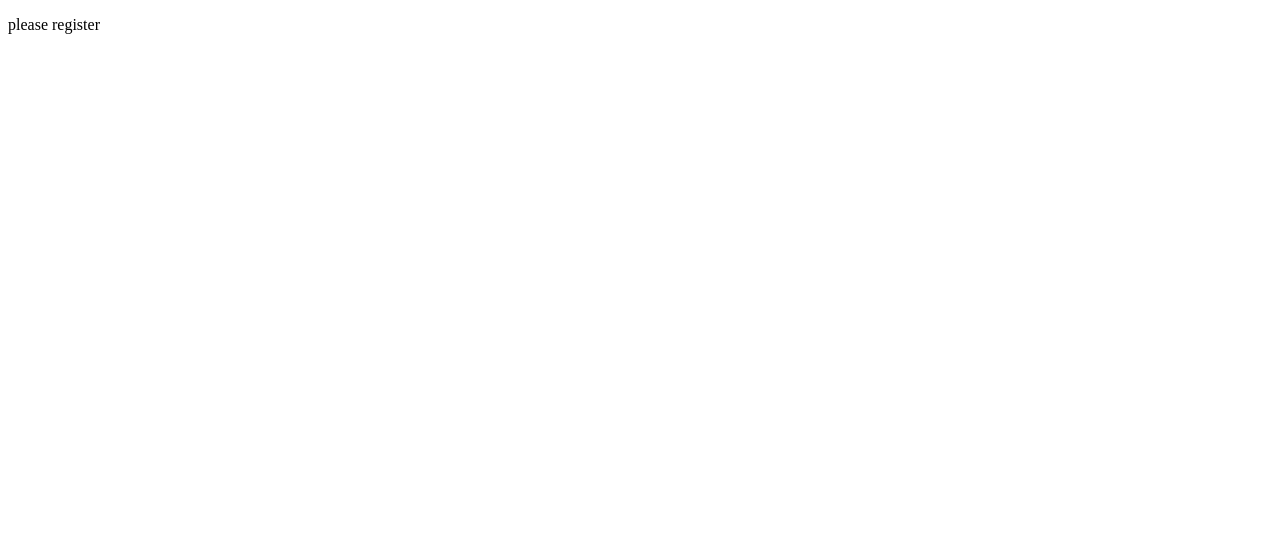
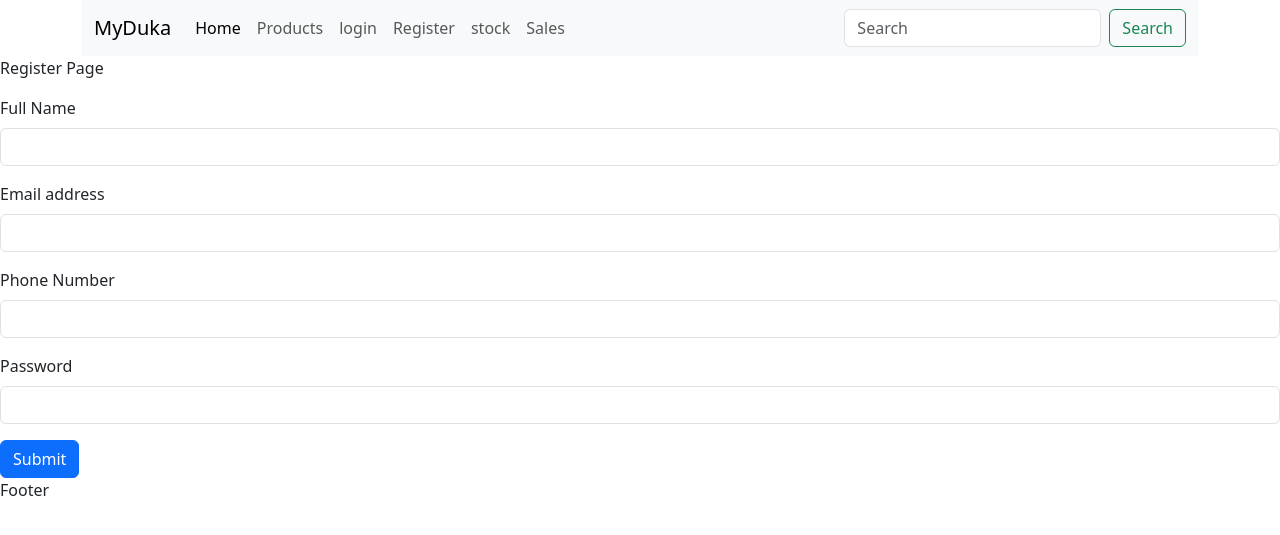
Before and after one commit to hillockmakori97-hue/my_duka, a Flask app: page /register in a window 1280 px wide. Before the commit the part shown is almost empty. Shown: the top 535 px of the page. Run offline with Flask 3, Linux system fonts and the light colour scheme; some libraries are stand-ins or nearby versions.

Commit message:
register

```diff
--- a/database.py
+++ b/database.py
@@ -121,7 +121,13 @@ def check_remaining_stock(pid):
 def delete_table(table_name):
     curr.execute(f'delete from {table_name}')
     conn.commit()
+def check_user_exists(email):
+    curr.execute('select * from users where email=%s',(email,))
+    user=curr.fetchone()
+    return user
 
-
+def create_user(user_details):
+    curr.execute('insert into users(full_name,email,phone_number,password)values(%s,%s,%s,%s)',user_details)
+    conn.commit()
 # class horse 2
 #
--- a/main.py
+++ b/main.py
@@ -1,9 +1,13 @@
-from flask import Flask,render_template,request,redirect,url_for
-from database import view_table,insert_products,insert_sales,insert_stock,check_remaining_stock
-
-
+from flask import Flask,render_template,request,redirect,url_for,flash
+from database import view_table,insert_products,insert_sales,insert_stock,check_remaining_stock,check_user_exists,create_user
+from flask_bcrypt import Bcrypt
+import os
 
 app= Flask(__name__)
+# bcrypt instance with flask app
+bcrypt=Bcrypt(app)
+
+app.secret_key=os.urandom(24)
 @app.route('/')
 def home():
     number=100
@@ -23,7 +27,7 @@ def add_products():
         selling_price=request.form['selling_price']
         new_product=(product_name,buying_price,selling_price)
         insert_products(new_product)
-        print('product added successfully')
+        flash('product added successfully','success')
     return redirect(url_for('products'))
 
 
@@ -43,7 +47,7 @@ def add_sales():
         remining_stock=int(check_remaining_stock(pid))
 
         if remining_stock<quantity:
-            print('Insufficient stock,add more')
+            flash('Insufficient stock,add more','danger')
     insert_sales(new_sale)
 
     return redirect(url_for('sales'))
@@ -56,8 +60,25 @@ def login():
     return render_template('login.html')
 
 
-@app.route('/register')
+@app.route('/register',methods=['GET','POST'])
 def register():
+    if request.method=='POST':
+        full_name=request.form['full_name']
+        email=request.form['email']
+        phone_no=request.form['phone_no']
+        password=request.form['password']
+
+        existing_user=check_user_exists(email)
+        if not existing_user:
+            hashed_password=bcrypt.generate_password_hash(password).decode('utf-8')
+            new_user= (full_name,email,phone_no,hashed_password)
+            create_user(new_user)
+            flash('user created successfully','success')
+        else:
+            flash('user already exists,login instead','danger')
+
+
+
     return render_template('register.html')
 
 
@@ -78,7 +99,8 @@ def add_stock():
         quantity=request.form ['stock_quantity']
         values=(product_id,quantity)
         insert_stock(values)
-        print('Stock Added Successfuly')
+        flash('Stock Added Successfuly')
+
     return redirect(url_for('stock'))
 
 
--- a/templates/base.html
+++ b/templates/base.html
@@ -22,7 +22,7 @@
         <div>
             <nav class="navbar navbar-expand-lg bg-body-tertiary">
                 <div class="container-fluid">
-                    <a class="navbar-brand" href="#">MyDuka</a>
+                    <a class="navbar-brand" href="/">MyDuka</a>
                     <button class="navbar-toggler" type="button" data-bs-toggle="collapse"
                         data-bs-target="#navbarSupportedContent" aria-controls="navbarSupportedContent"
                         aria-expanded="false" aria-label="Toggle navigation">
@@ -34,19 +34,19 @@
                                 <a class="nav-link active" aria-current="page" href="index">Home</a>
                             </li>
                             <li class="nav-item">
-                                <a class="nav-link" href="products">Products</a>
+                                <a class="nav-link" href="/products">Products</a>
                             </li>
                             <li class="nav-item">
                                 <a href="login" class="nav-link">login</a>
                             </li>
                             <li class="nav-item">
-                                <a class="nav-link" href="register">Register</a>
+                                <a class="nav-link" href="/register">Register</a>
                             </li>
                             <li class="nav-item">
-                                <a href="stock" class="nav-link">stock</a>
+                                <a href="/stock" class="nav-link">stock</a>
                             </li>
                             <li class="nav-item">
-                                <a href="sales" class="nav-link">Sales</a>
+                                <a href="/sales" class="nav-link">Sales</a>
                             </li>
                         </ul>
                         <form class="d-flex" role="search">
@@ -57,6 +57,18 @@
                 </div>
             </nav>
         </div>
+
+
+        <div>
+            {% with messages = get_flashed_messages(with_categories=true) %} {% if
+            messages %} {% for category, message in messages %}
+            <div class="alert alert-{{ category }} alert-dismissible" role="alert">
+                {{ message }}
+                <button type="button" class="btn-close" data-bs-dismiss="alert"></button>
+            </div>
+            {% endfor %} {% endif %} {% endwith %}
+        </div>
+
     </div>
     {%block content %}
 
--- a/templates/register.html
+++ b/templates/register.html
@@ -1,11 +1,29 @@
-<!DOCTYPE html>
-<html lang="en">
-<head>
-    <meta charset="UTF-8">
-    <meta name="viewport" content="width=device-width, initial-scale=1.0">
-    <title>Document</title>
-</head>
-<body>
-    <p>please register</p>
-</body>
-</html>
+{%extends 'base.html' %}
+{%block title%}Register{%endblock%}
+
+{%block content%}<p>Register Page</p>
+<div>
+    <form action="/register" method="post">
+        <div class="mb-3">
+            <label for="exampleInputEmail1" class="form-label">Full Name</label>
+            <input type="text" name="full_name" class="form-control" id="exampleInputEmail1" aria-describedby="emailHelp">
+        </div>
+        <div class="mb-3">
+            <label for="exampleInputEmail1" class="form-label">Email address</label>
+            <input type="email" class="form-control" name="email" id="exampleInputEmail1" aria-describedby="emailHelp">
+        </div>
+        <div class="mb-3">
+            <label for="exampleInputEmail1" class="form-label">Phone Number</label>
+            <input type="tel" name="phone_no" class="form-control" id="exampleInputEmail1" aria-describedby="emailHelp">
+        </div>
+        <div class="mb-3">
+            <label for="exampleInputPassword1" class="form-label">Password</label>
+            <input type="password" name="password" class="form-control" id="exampleInputPassword1">
+        </div>
+
+
+        <button type="submit" class="btn btn-primary">Submit</button>
+    </form>
+</div>
+
+{%endblock%}
```
Also changed, not shown: readme.md. Lines whose indentation alone changed are shown as unchanged.
